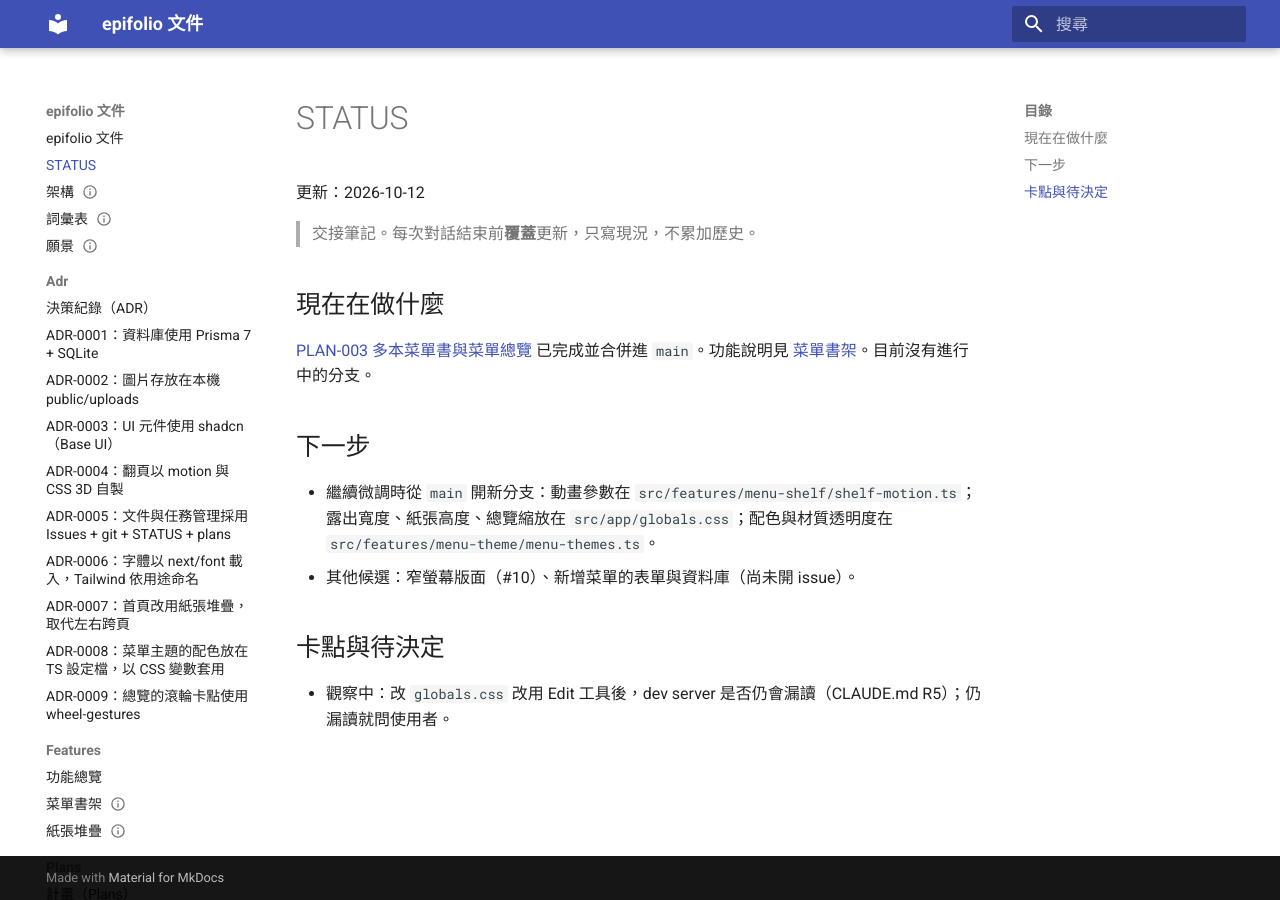
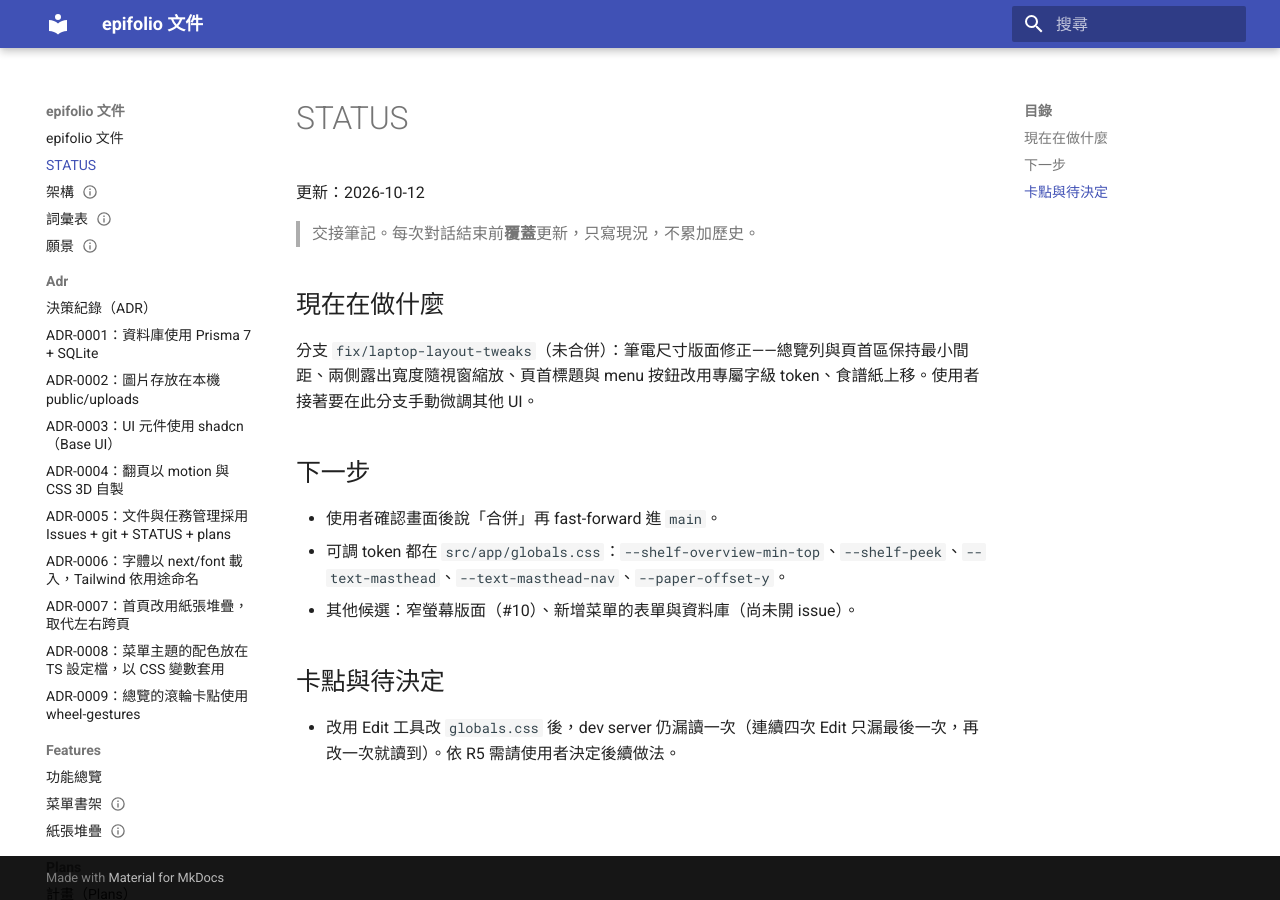
Before and after one commit to piercelin11/epifolio, an MkDocs documentation site: the page built from docs/STATUS.md, in a window 1280 px wide. Built offline with MkDocs 1.6.1 and Material for MkDocs 9.7.7, drawn with Linux system fonts in a browser that asks for light colours.

Commit message:
docs: update status for laptop layout tweaks

```diff
--- a/docs/STATUS.md
+++ b/docs/STATUS.md
@@ -6,13 +6,14 @@
 
 ## 現在在做什麼
 
-[PLAN-003 多本菜單書與菜單總覽](plans/PLAN-003-menu-books.md) 已完成並合併進 `main`。功能說明見 [菜單書架](features/menu-shelf.md)。目前沒有進行中的分支。
+分支 `fix/laptop-layout-tweaks`（未合併）：筆電尺寸版面修正——總覽列與頁首區保持最小間距、兩側露出寬度隨視窗縮放、頁首標題與 menu 按鈕改用專屬字級 token、食譜紙上移。使用者接著要在此分支手動微調其他 UI。
 
 ## 下一步
 
-- 繼續微調時從 `main` 開新分支：動畫參數在 `src/features/menu-shelf/shelf-motion.ts`；露出寬度、紙張高度、總覽縮放在 `src/app/globals.css`；配色與材質透明度在 `src/features/menu-theme/menu-themes.ts`。
+- 使用者確認畫面後說「合併」再 fast-forward 進 `main`。
+- 可調 token 都在 `src/app/globals.css`：`--shelf-overview-min-top`、`--shelf-peek`、`--text-masthead`、`--text-masthead-nav`、`--paper-offset-y`。
 - 其他候選：窄螢幕版面（#10）、新增菜單的表單與資料庫（尚未開 issue）。
 
 ## 卡點與待決定
 
-- 觀察中：改 `globals.css` 改用 Edit 工具後，dev server 是否仍會漏讀（CLAUDE.md R5）；仍漏讀就問使用者。
+- 改用 Edit 工具改 `globals.css` 後，dev server 仍漏讀一次（連續四次 Edit 只漏最後一次，再改一次就讀到）。依 R5 需請使用者決定後續做法。
```
